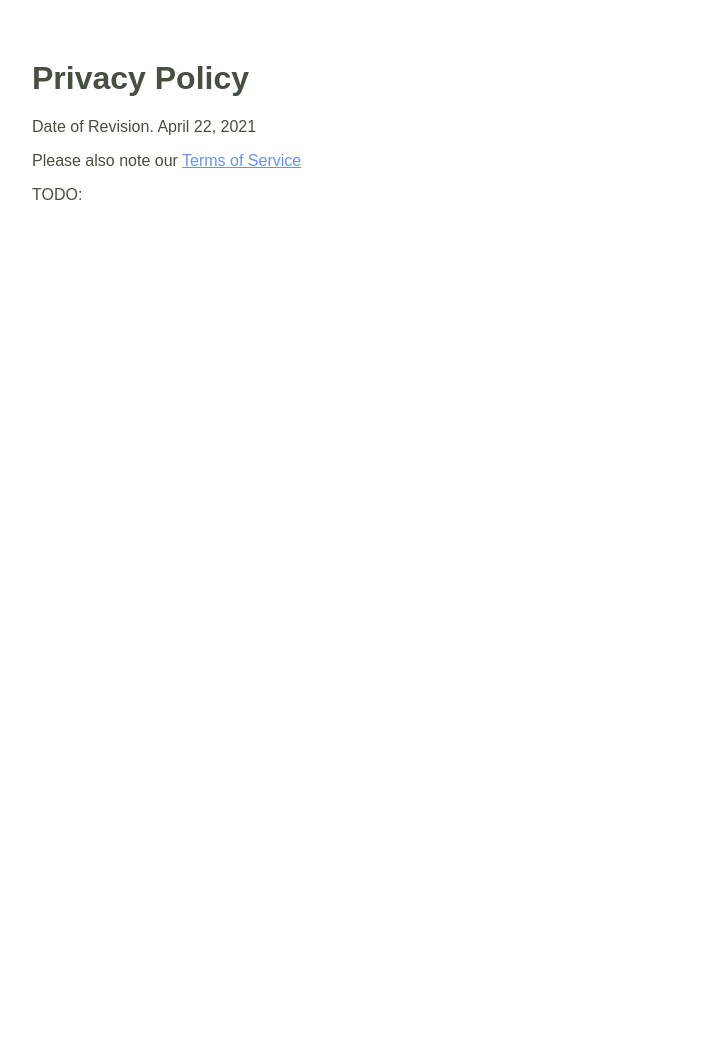
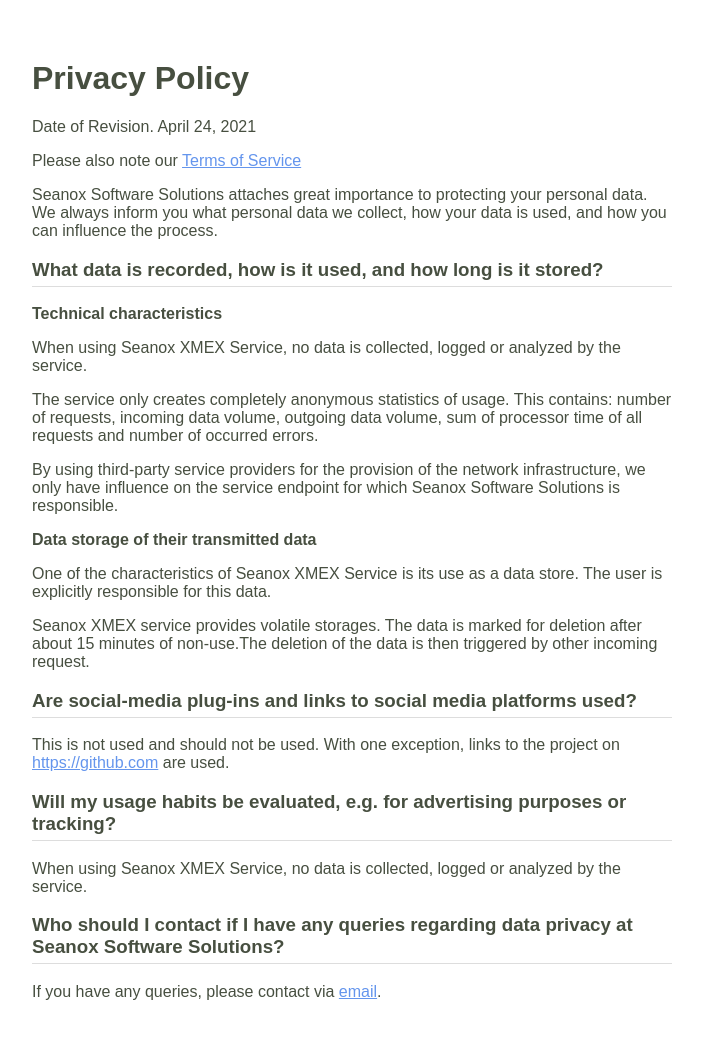
Before and after one commit to seanox/xml-micro-exchange-js, a website: page cloud/docs/privacy.html in a window 1280 px wide. Shown: the whole page, without its empty margins (288-991 px from the left). Before the commit the page ends 800 px from the top, so only its background shows below. Drawn offline with Linux system fonts and the light colour scheme.

Commit message:
#0000 Cloud: Update content

```diff
--- a/cloud/docs/privacy.html
+++ b/cloud/docs/privacy.html
@@ -8,9 +8,46 @@
   </head>
   <body>
     <h1>Privacy Policy</h1>
-    <p>Date of Revision. April 22, 2021</p>
+    <p>Date of Revision. April 24, 2021</p>
     <p>Please also note our <a href="terms.html">Terms of Service</a></p>
+    <p>
+      Seanox Software Solutions attaches great importance to protecting your personal data.
+      We always inform you what personal data we collect, how your data is used, and how you can influence the process.
+    </p>
 
-    TODO:
+    <h3>What data is recorded, how is it used, and how long is it stored?</h3>
+    <strong>Technical characteristics</strong>
+
+    <p>
+      When using Seanox XMEX Service, no data is collected, logged or analyzed by the service.
+    </p>
+    <p>
+      The service only creates completely anonymous statistics of usage. This contains: number of requests, incoming data volume, outgoing data volume, sum of processor time of all requests and number of occurred errors.
+    </p>
+    <p>
+      By using third-party service providers for the provision of the network infrastructure, we only have influence on the service endpoint for which Seanox Software Solutions is responsible.
+    </p>
+    <strong>Data storage of their transmitted data</strong>
+    <p>
+      One of the characteristics of Seanox XMEX Service is its use as a data store. The user is explicitly responsible for this data.
+    </p>
+    <p>
+      Seanox XMEX service provides volatile storages. The data is marked for deletion after about 15 minutes of non-use.The deletion of the data is then triggered by other incoming request.
+    </p>
+
+    <h3>Are social-media plug-ins and links to social media platforms used?</h3>
+    <p>
+      This is not used and should not be used. With one exception, links to the project on <a href=="https://github.com">https://github.com</a> are used.
+    </p>
+
+    <h3> Will my usage habits be evaluated, e.g. for advertising purposes or tracking?</h3>
+    <p>
+      When using Seanox XMEX Service, no data is collected, logged or analyzed by the service.
+    </p>
+
+    <h3>Who should I contact if I have any queries regarding data privacy at Seanox Software Solutions?</h3>
+    <p>
+      If you have any queries, please contact via <a href="https://seanox.com/contact">email</a>.
+    </p>
   </body>
 </html>
```
Also changed, not shown: cloud/docs/terms.html (+1 -1 lines).
